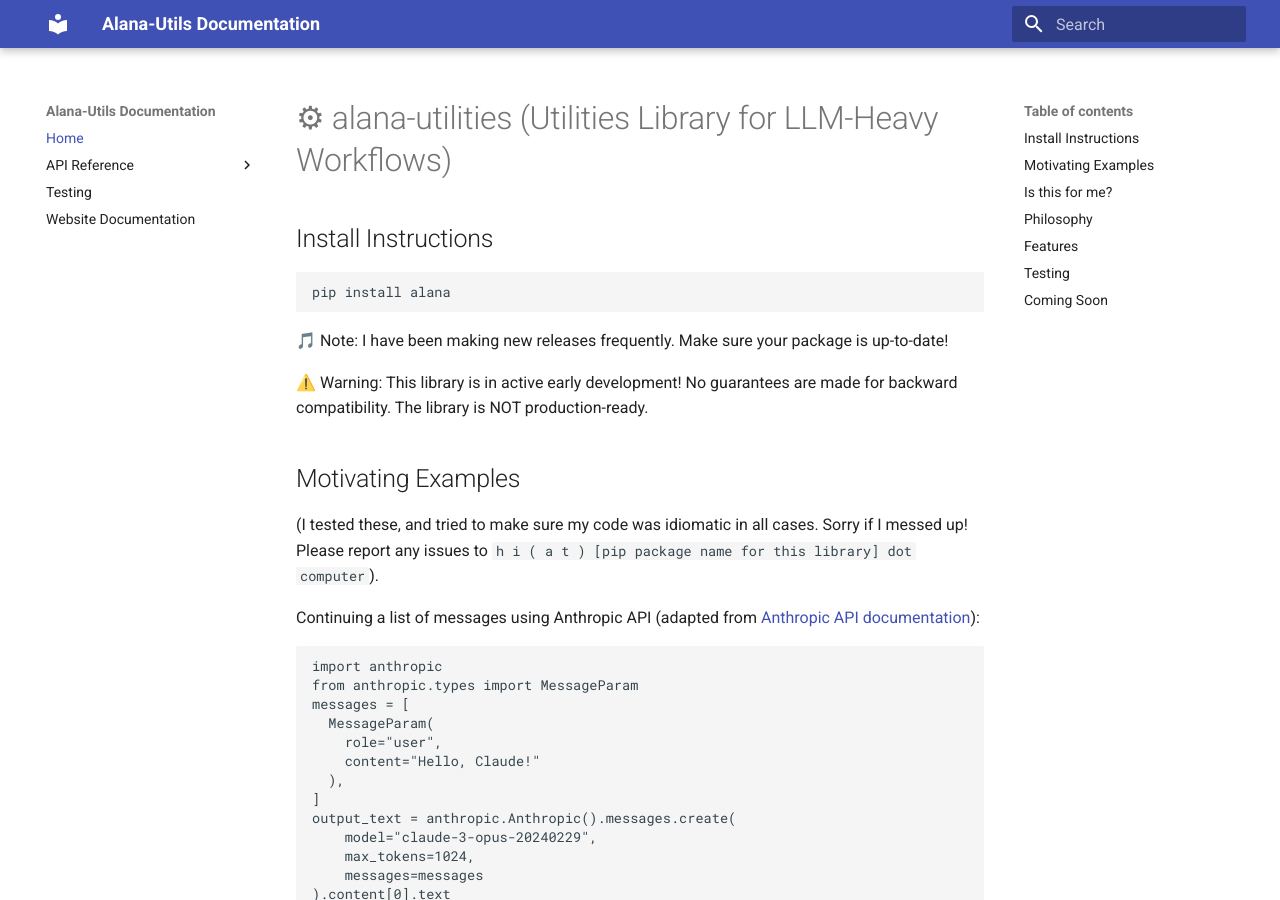
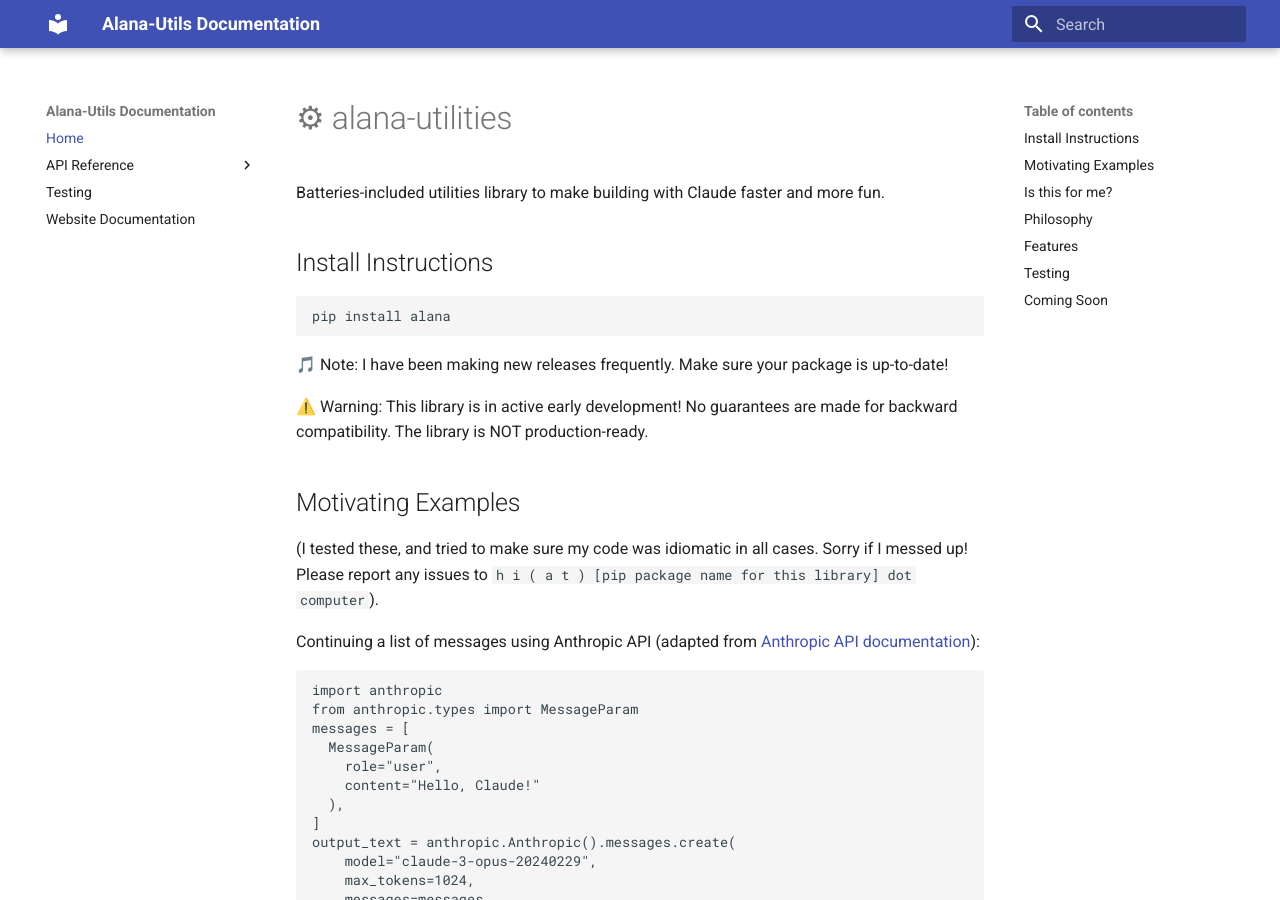
Before and after one commit to alat-rights/alana-utilities, an MkDocs documentation site: the page built from docs/README.md, in a window 1280 px wide and 900 px high. Built offline with MkDocs 1.6.1 and Material for MkDocs 9.7.7, drawn with Linux system fonts in a browser that asks for light colours.

Commit message:
Update README.md

````diff
--- a/docs/README.md
+++ b/docs/README.md
@@ -1,4 +1,6 @@
-# ⚙︎ alana-utilities (Utilities Library for LLM-Heavy Workflows)
+# ⚙︎ alana-utilities
+
+Batteries-included utilities library to make building with Claude faster and more fun.
 
 ## Install Instructions
 ```
````
